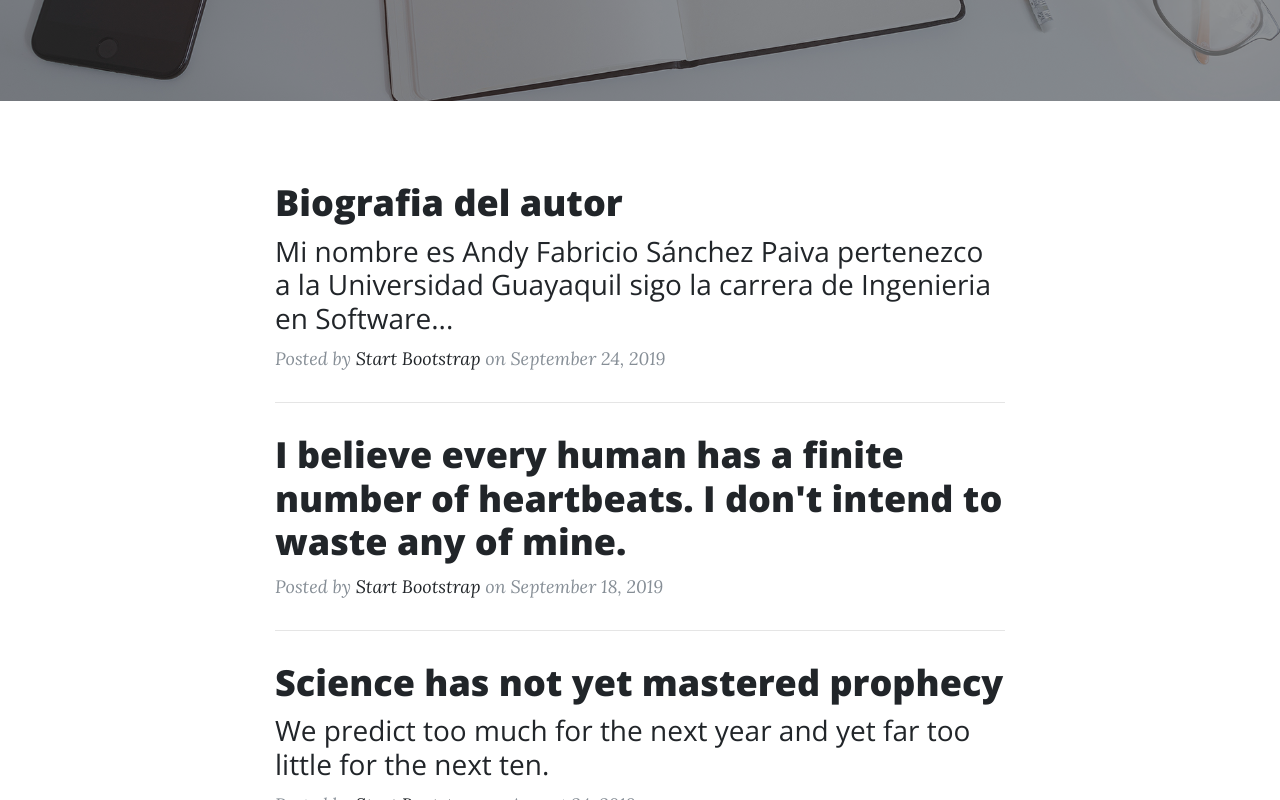
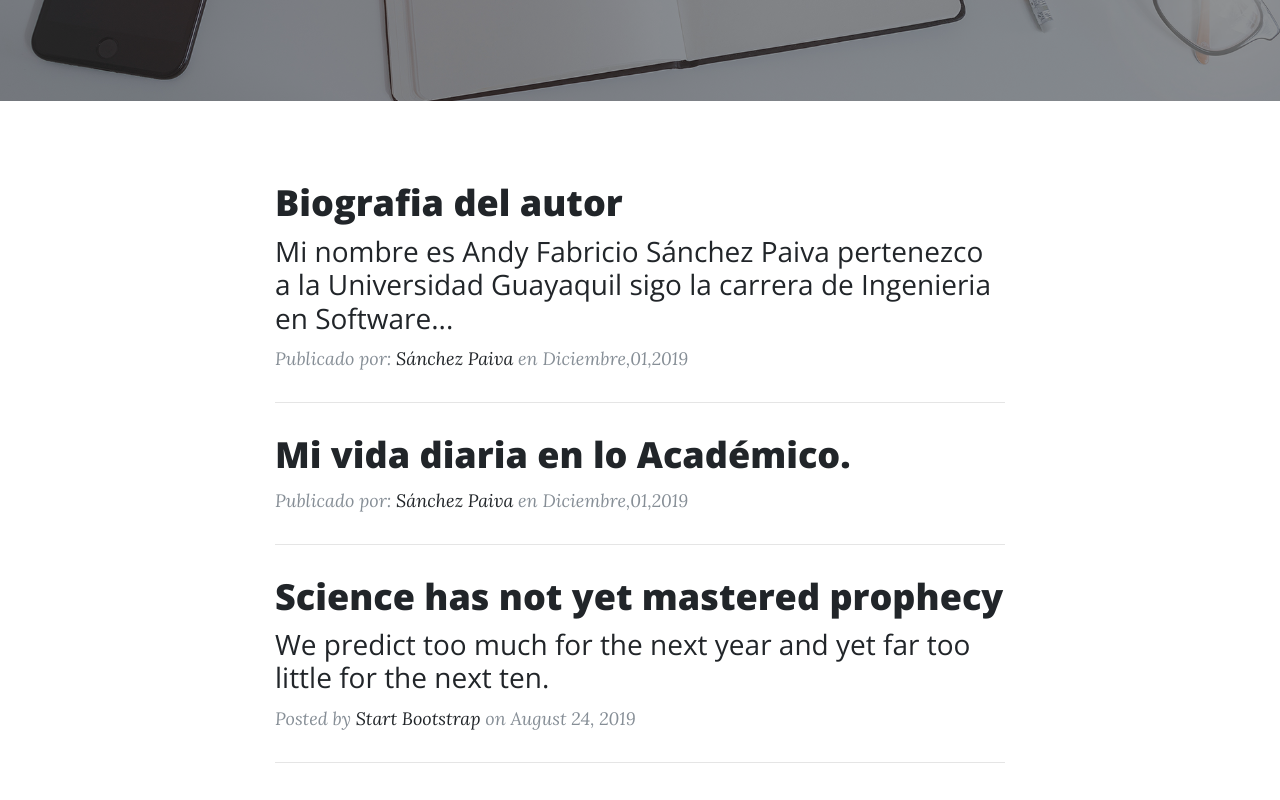
Before and after one commit to Andysp000/p., a website: page index.html in a window 1280 px wide. Shown: the part 527-1327 px from the top of the page. Drawn offline with nearby package versions, Linux system fonts and the light colour scheme.

Commit message:
Update index.html

```diff
--- a/index.html
+++ b/index.html
@@ -80,20 +80,20 @@
               Mi nombre es Andy Fabricio Sánchez Paiva pertenezco a la Universidad Guayaquil sigo la carrera de Ingenieria en Software...
             </h3>
           </a>
-          <p class="post-meta">Posted by
-            <a href="#">Start Bootstrap</a>
-            on September 24, 2019</p>
+          <p class="post-meta">Publicado por:
+            <a href="#">Sánchez Paiva</a>
+            en Diciembre,01,2019</p>
         </div>
         <hr>
         <div class="post-preview">
           <a href="post.html">
             <h2 class="post-title">
-              I believe every human has a finite number of heartbeats. I don't intend to waste any of mine.
+              Mi vida diaria en lo Académico.
             </h2>
           </a>
-          <p class="post-meta">Posted by
-            <a href="#">Start Bootstrap</a>
-            on September 18, 2019</p>
+          <p class="post-meta">Publicado por:
+            <a href="#">Sánchez Paiva</a>
+            en Diciembre,01,2019</p>
         </div>
         <hr>
         <div class="post-preview">
```
